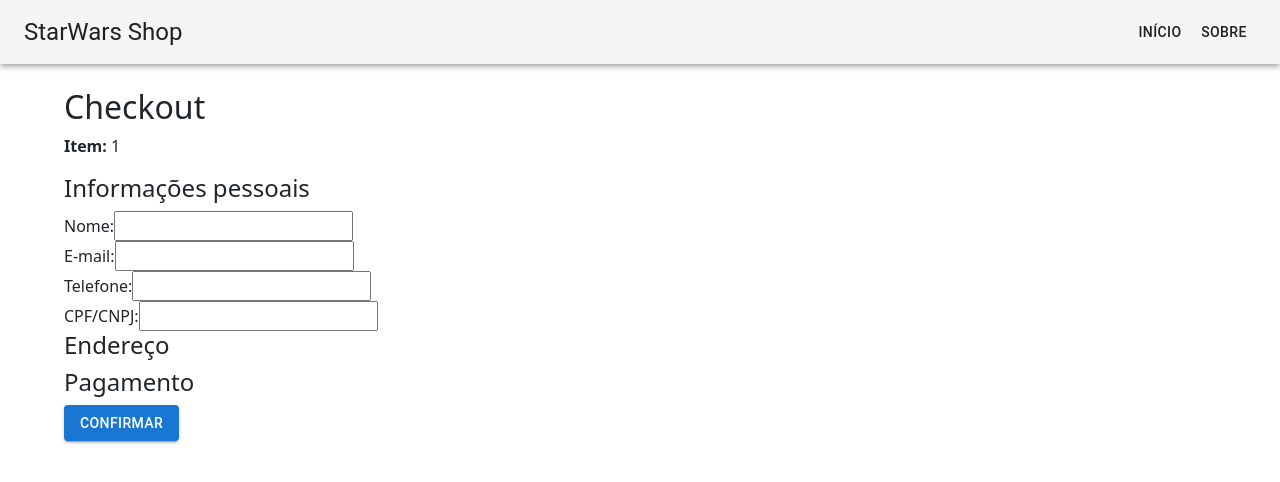
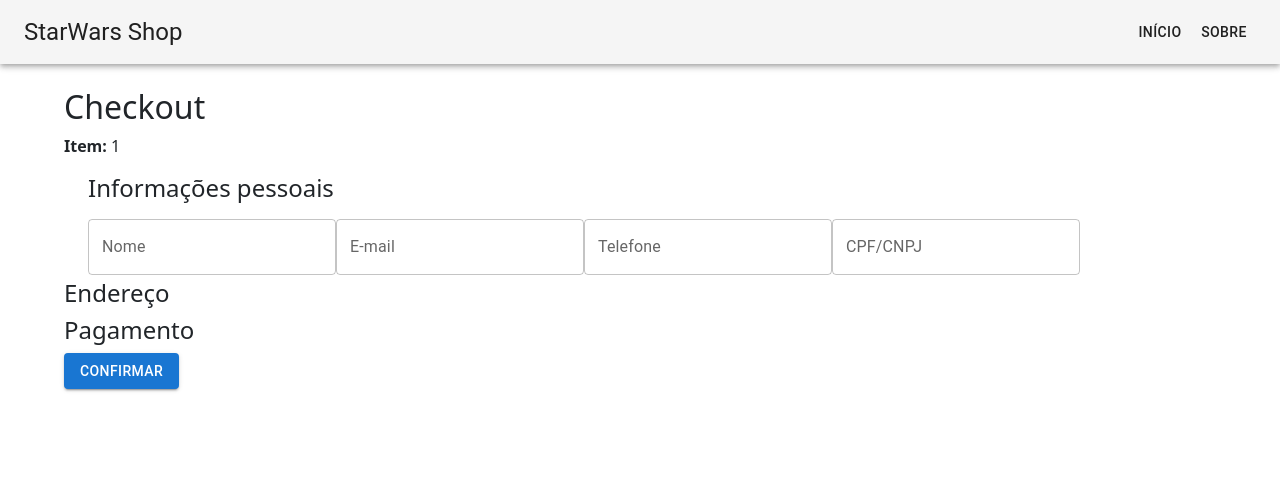
Before and after one commit to lauraghrk/starwars-shop, a React (Vite) app: page /checkout/1 in a window 1280 px wide. Shown: the top 482 px of the page. Built offline with nearby package versions, Linux system fonts and the light colour scheme.

Commit message:
initial form

```diff
--- a/package.json
+++ b/package.json
@@ -24,7 +24,8 @@
     "react": "^18.2.0",
     "react-dom": "^18.2.0",
     "react-router-dom": "^6.14.1",
-    "sort-by": "^1.2.0"
+    "sort-by": "^1.2.0",
+    "yup": "^1.2.0"
   },
   "devDependencies": {
     "@types/react": "^18.2.14",
--- a/src/Screens/Checkout.tsx
+++ b/src/Screens/Checkout.tsx
@@ -16,3 +16,5 @@
 export default Checkout
 
 //Props veículo
+//Form endereço
+//Form validações
--- a/src/components/CheckoutForm.tsx
+++ b/src/components/CheckoutForm.tsx
@@ -1,5 +1,7 @@
-import { Formik, Form, Field } from 'formik'
+import { Formik, Form } from 'formik'
 import Button from '@mui/material/Button';
+import { Container, TextField } from '@mui/material';
+import schema from '../schemas/schema';
 
 function CheckoutForm() {
 
@@ -8,28 +10,32 @@
     }
 
     return (
-        <Formik initialValues={{}} onSubmit={onsubmit}>
+        <Formik initialValues={{}} validationSchema={schema} onSubmit={onsubmit}>
             {() => (
                 <Form>
-                    <div>
+                    <Container>
                         <h4>Informações pessoais</h4>
-                        <div>
-                            <label>Nome: </label>
-                            <Field name='name' type='text' />
-                        </div>
-                        <div>
-                            <label>E-mail: </label>
-                            <Field name='email' type='email' />
-                        </div>
-                        <div>
-                            <label>Telefone: </label>
-                            <Field name='email' type='email' />
-                        </div>
-                        <div>
-                            <label>CPF/CNPJ: </label>
-                            <Field name='email' type='email' />
-                        </div>
-                    </div>
+                        <TextField
+                            margin='dense'
+                            name='name'
+                            label='Nome'
+                        />
+                        <TextField
+                            margin='dense'
+                            name='email'
+                            label='E-mail'
+                        />
+                        <TextField
+                            margin='dense'
+                            name='phone'
+                            label='Telefone'
+                        />
+                        <TextField
+                            margin='dense'
+                            name='cpf-cnpj'
+                            label='CPF/CNPJ'
+                        />
+                    </Container>
                     <div>
                         <h4>Endereço</h4>
                     </div>
--- a/src/components/Navbar.tsx
+++ b/src/components/Navbar.tsx
@@ -3,9 +3,12 @@
 import Toolbar from '@mui/material/Toolbar';
 import Typography from '@mui/material/Typography';
 import Button from '@mui/material/Button';
-import { Link } from 'react-router-dom';
+import { useNavigate } from 'react-router-dom';
 
 function NavBar() {
+
+  const navigate = useNavigate()
+
   return (
     <Box sx={{ flexGrow: 1 }}>
       <AppBar position="static" color="default">
@@ -13,8 +16,8 @@
           <Typography variant="h5" component="div" sx={{ flexGrow: 1 }}>
             StarWars Shop
           </Typography>
-          <Button color="inherit">Início</Button>
-          <Button color="inherit">Sobre</Button>
+          <Button color="inherit" onClick={() => {navigate("/")}}>Início</Button>
+          <Button color="inherit" onClick={() => {navigate("/about")}}>Sobre</Button>
         </Toolbar>
       </AppBar>
     </Box>
--- /dev/null
+++ b/src/schemas/schema.ts
@@ -0,0 +1,7 @@
+import { object, string, number} from 'yup'
+
+export default object().shape({
+    name: string().min(3, 'Mínimo 3 caracteres.').required('Informe um nome.'),
+    email: string().email("Informe um e-mail válido.").required('Informe um e-mail.'),
+    phone: number().min(10).max(11)
+})
```
Also changed, not shown: 1 other file (tests, documents, lock files or other folders).
